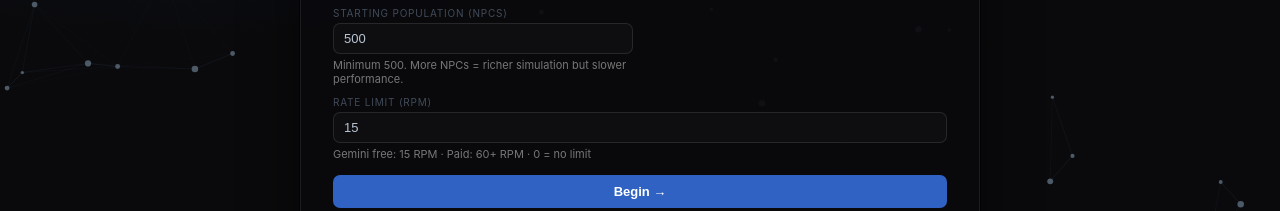
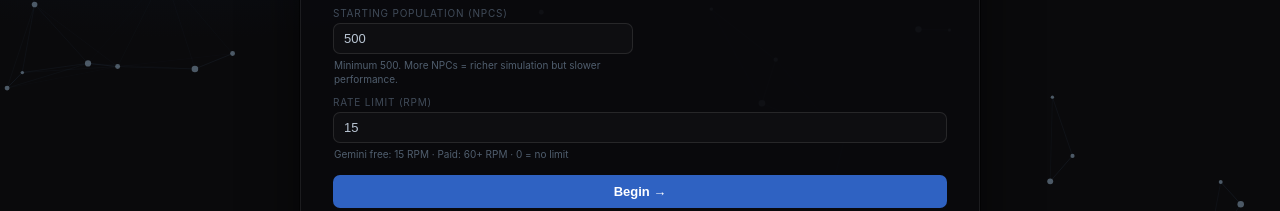
Before and after one commit to hoangkhoaa/society-sim, a website built with Vite: page index.html in a window 1280 px wide. Shown: the part 467-678 px from the top of the page. Built offline with nearby package versions, Linux system fonts and the light colour scheme.

```diff
--- a/index.html
+++ b/index.html
@@ -69,7 +69,7 @@
           <label for="npc-count-input" data-i18n="onboarding.npc_count">Starting population (NPCs)</label>
           <input type="number" id="npc-count-input" min="500" step="1" value="500"
             style="width:100%">
-          <small style="color:#777;font-size:11px" data-i18n="onboarding.npc_count_hint">Minimum 500. More NPCs = richer simulation but slower performance.</small>
+          <small class="onboarding-security-hint" data-i18n="onboarding.npc_count_hint">Minimum 500. More NPCs = richer simulation but slower performance.</small>
         </div>
         <div class="form-row" id="rpm-row">
           <label data-i18n="onboarding.rpm_limit">Rate limit (RPM)</label>
@@ -77,7 +77,7 @@
             data-i18n-ph="onboarding.rpm_limit_ph"
             placeholder="Requests per minute (0 = unlimited)"
             style="width:100%">
-          <small style="color:#777;font-size:11px" data-i18n="onboarding.rpm_hint">Gemini free: 15 RPM · Paid: 60+ RPM · 0 = no limit</small>
+          <small class="onboarding-security-hint" data-i18n="onboarding.rpm_hint">Gemini free: 15 RPM · Paid: 60+ RPM · 0 = no limit</small>
         </div>
         <button id="btn-start" class="btn-primary" data-i18n="onboarding.btn_start">Begin →</button>
         <button id="btn-start-no-api" class="btn-ghost" style="width:100%" data-i18n="onboarding.btn_no_api_key">Play without API Key</button>
--- a/src/css/base.css
+++ b/src/css/base.css
@@ -81,6 +81,7 @@ body {
   grid-column: 1 / -1;
 }
 .onboarding-security-hint {
+  display: block;
   font-size: 10px;
   line-height: 1.4;
   color: #505e6e;
```
